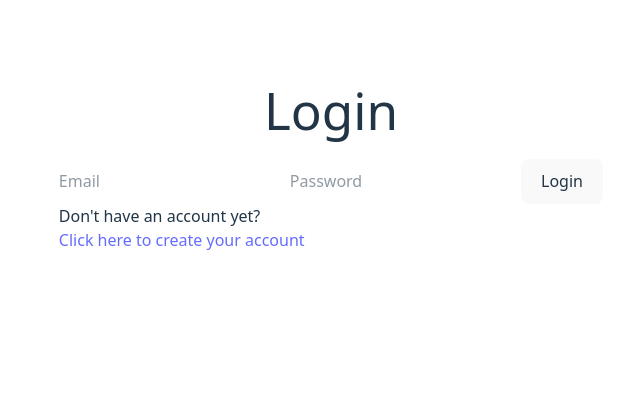
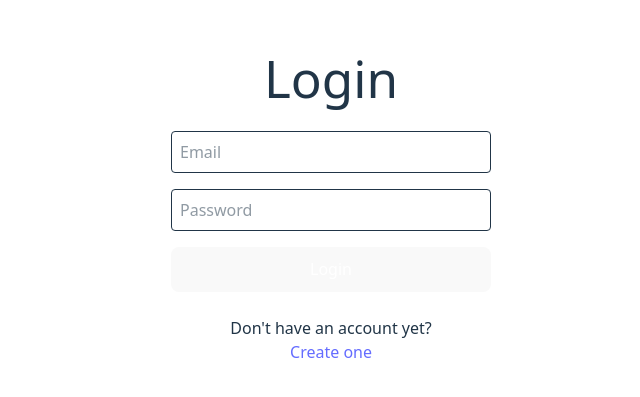
Before and after one commit to The-Raven001/task-dashboard, a React (Vite) app in the folder frontend/: page /login in a window 1280 px wide. Shown: the part 233-630 px from the top of the page, without its empty margins (309-949 px from the left). Built offline with nearby package versions, Linux system fonts and the light colour scheme.

Commit message:
Redesigned login page and added toast to provide feedback to users

```diff
--- a/frontend/package.json
+++ b/frontend/package.json
@@ -14,6 +14,7 @@
     "lucide-react": "^0.563.0",
     "react": "^19.2.0",
     "react-dom": "^19.2.0",
+    "react-hot-toast": "^2.6.0",
     "react-router-dom": "^7.13.0"
   },
   "devDependencies": {
--- a/frontend/src/App.tsx
+++ b/frontend/src/App.tsx
@@ -6,13 +6,18 @@ import { Register } from "./pages/Register";
 import { Landing } from "./pages/Landing";
 import DashboardLayout from "./layouts/DashboardLayout";
 import PublicLayout from "./layouts/PublicLayout";
+import { Toaster } from "react-hot-toast";
 
 function App() {
   return (
+    <>
+    <Toaster position="bottom-right" />
       <Routes>
 
         {/* Public routes */}
         <Route element={<PublicLayout />}>
+
+
           <Route
           path="/login"
           element={<Login />} />
@@ -35,6 +40,7 @@ function App() {
         </Route>
 
       </Routes>
+      </>
   )
 }
 
--- a/frontend/src/auth/AuthContext.tsx
+++ b/frontend/src/auth/AuthContext.tsx
@@ -11,7 +11,7 @@ type User = {
 type AuthContextType = {
     user: User | null;
     isAuthenticated: boolean;
-    login: (email: string, password: string) => Promise<void>;
+    login: (email: string, password: string) => Promise<boolean>;
     logout: () => void;
     loading: boolean;
 };
@@ -29,7 +29,8 @@ export function AuthProvider({children}: { children: ReactNode }) {
 
     const login = async (email: string, password: string) => {
 
-        const response = await fetch(`${import.meta.env.VITE_API_URL}/auth/login`, {
+        try {
+            const response = await fetch(`${import.meta.env.VITE_API_URL}/auth/login`, {
             method: "POST",
             headers: {
                 "Content-Type": "application/json",
@@ -46,6 +47,11 @@ export function AuthProvider({children}: { children: ReactNode }) {
         localStorage.setItem("token", data.access_token)
 
         await fetchCurrentUser();
+        return true
+        } catch (error){
+            return false
+        }
+
     };
 
 
--- a/frontend/src/pages/Dashboard.tsx
+++ b/frontend/src/pages/Dashboard.tsx
@@ -2,6 +2,7 @@ import { useEffect, useState } from "react";
 import { useAuth } from "../auth/AuthContext";
 import { TaskModal } from "../components/TaskModal";
 import { Trash2, Pencil, Plus} from "lucide-react";
+import toast from "react-hot-toast";
 
 type Task = {
     id: number;
@@ -33,6 +34,7 @@ export function Dashboard(){
                 }
             })
         if(!response.ok){
+            toast.error("Something went wrong");
             throw new Error("Failed to fetch tasks");
         }
         const data = await response.json()
@@ -47,7 +49,7 @@ export function Dashboard(){
 async function createTask(task: { id?: number; title: string; description: string; completed?: boolean }) {
     const token = localStorage.getItem("token");
     if (!token) return;
-    /* Edit portion */
+    /* Edit task*/
     if (task.id) {
 
         const response = await fetch(`${import.meta.env.VITE_API_URL}/tasks/${task.id}`, {
@@ -60,11 +62,12 @@ async function createTask(task: { id?: number; title: string; description: strin
         });
         const updatedTask = await response.json();
 
+        toast.success("Task edited successfully")
         setTasks(prev => prev.map(t => t.id === editingTask?.id ? {...t, ...updatedTask} : t))
         setEditingTask(null)
 
     } else {
-
+    /* Create task */
         const response = await fetch(`${import.meta.env.VITE_API_URL}/tasks`, {
             method: "POST",
             headers: {
@@ -75,7 +78,7 @@ async function createTask(task: { id?: number; title: string; description: strin
         });
         const newTask = await response.json();
 
-
+        toast.success("Task created successfully")
         setTasks(prev => [...prev, newTask]);
     }
 }
@@ -95,6 +98,7 @@ async function updateTaskState(task: {id: number; completed: boolean}) {
 
         })
         const updatedTask = await response.json();
+        toast.success(task.completed ? "Marked incomplete": "Marked complete")
         setTasks(prev => prev.map(t=> t.id === task.id ? {...t, ...updatedTask} : t))
     }
 
@@ -114,8 +118,10 @@ async function updateTaskState(task: {id: number; completed: boolean}) {
         })
 
         if (!response.ok){
+            toast.error("Something went wrong");
             throw new Error("Failed to delete task");
         }
+        toast.success("Task deleted successfully")
         setTasks(prev => prev.filter(task => task.id !==id))
     }
 
--- a/frontend/src/pages/Login.tsx
+++ b/frontend/src/pages/Login.tsx
@@ -3,18 +3,31 @@ import { useAuth } from "../auth/AuthContext";
 import { useNavigate } from "react-router-dom";
 import { Navigate } from "react-router-dom";
 import { Link } from "react-router-dom";
+import toast from "react-hot-toast";
 
 
 export function Login() {
     const {login, isAuthenticated } = useAuth();
     const navigate = useNavigate();
+
     const [email, setEmail] = useState("");
     const [password, setPassword] = useState("");
+    const [loading, setLoading] = useState(false);
 
     async function handleSubmit(event: React.FormEvent) {
         event.preventDefault();
-        await login(email, password);
-        navigate("/dashboard");
+        setLoading(true)
+
+        const success = await login(email, password);
+
+        setLoading(false)
+
+        if (success) {
+            toast.success("Welcome back");
+        } else {
+            toast.error("Invalid email or password");
+        }
+
     }
 
     if (isAuthenticated){
@@ -24,27 +37,34 @@ export function Login() {
     }
 
     return (
-        <div>
-            <h1 className="flex justify-center mb-5">Login</h1>
+        <div className="flex flex-col items-center mt-20">
+            <h1 className="text-2x1 mb-6">Login</h1>
             <form onSubmit={handleSubmit}
-
+            className="flex flex-col gap-4 w-80"
             >
             <input
             type="email"
             placeholder="Email"
             value={email}
-            onChange={(event) => setEmail(event.target.value)} />
+            onChange={(event) => setEmail(event.target.value)}
+            className="border p-2 rounded"
+            required />
 
             <input
             type="password"
             placeholder="Password"
             value={password}
-            onChange={(event) => setPassword(event.target.value)} />
-            <button type="submit">Login </button>
+            onChange={(event) => setPassword(event.target.value)}
+            className="border p-2 rounded"
+            required />
+            <button type="submit"
+            disabled={loading}
+            className="bg-black text-white p-2 rounded"
+            >{loading ? "Logging in..." : "Login"} </button>
             </form>
-            <div>
+            <div className="mt-6 text-center">
                 <p>Don't have an account yet?</p>
-                <p><Link to="/Register">Click here to create your account</Link></p>
+                <p><Link to="/Register">Create one</Link></p>
             </div>
         </div>
     )
--- a/frontend/src/pages/Register.tsx
+++ b/frontend/src/pages/Register.tsx
@@ -37,9 +37,6 @@ export function Register() {
         if (!response.ok){
             throw new Error("Failed to register")
         }
-
-        console.log("USER CREATED!")
-
         window.location.href = "/login"
 
     } catch (err){
```
Also changed, not shown: 1 other file (tests, documents, lock files or other folders).
